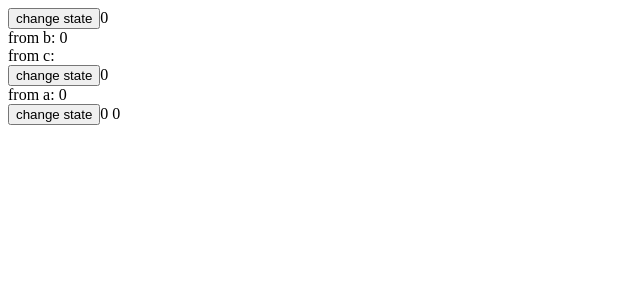
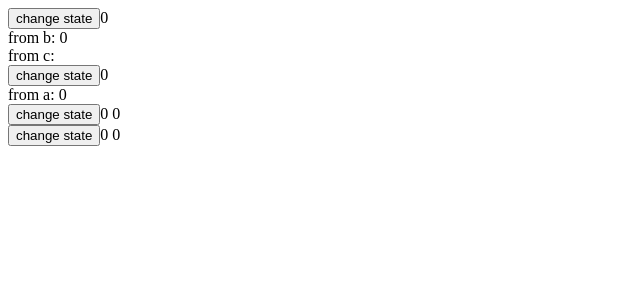
Before and after one commit to xuanlifree2/react-share-state, a React (Create React App) app: page / in a window 1280 px wide. Shown: the top 300 px of the page, without its empty margins (0-640 px from the left). Built offline with nearby package versions, Linux system fonts and the light colour scheme.

Commit message:
add useSub

```diff
--- a/src/App.js
+++ b/src/App.js
@@ -3,6 +3,7 @@ import { StateProvider } from './state';
 import Child1 from './component1';
 import Child2 from './component2';
 import Child3 from './component3';
+import Child4 from './component4';
 
 export default function App() {
   return (
@@ -10,6 +11,7 @@ export default function App() {
       <Child1 />
       <Child2 />
       <Child3 />
+      <Child4 />
     </StateProvider>
   );
 }
--- /dev/null
+++ b/src/component4.js
@@ -0,0 +1,27 @@
+import { useSub, useSetState } from './state';
+import { useEffect, useState } from 'react';
+
+export default () => {
+  const [state, setState] = useState([0, 0]);
+  const set = useSetState('d');
+  const sub = useSub('d');
+  useEffect(() => {
+    const s = sub((prev, current) => setState([prev, current]));
+    return () => s.unsubscribe();
+  }, [sub]);
+
+  return (
+    <div>
+      <button
+        onClick={() => {
+          set((n) => (n ?? 0) + 1);
+        }}
+      >
+        change state
+      </button>
+      <span>
+        {state[0]} {state[1]}
+      </span>
+    </div>
+  );
+};
--- a/src/state.js
+++ b/src/state.js
@@ -52,6 +52,19 @@ export const useGetCallback = (id, cb) => {
   }, [id, subject$]);
 };
 
+export const useSub = (id) => {
+  const subject$ = useContext(Context);
+
+  const sub = useCallback(
+    (cb) => {
+      return subscribeState(subject$, id, cb);
+    },
+    [id, subject$],
+  );
+  // useEffect(() => () => sub(), [sub]);
+  return sub;
+};
+
 // NOTE: this hooks will not cause rerender even data changed
 export const useGetRef = (id, initValue) => {
   const subject$ = useContext(Context);
```
